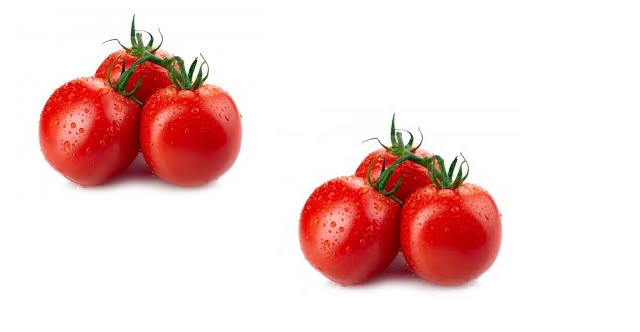
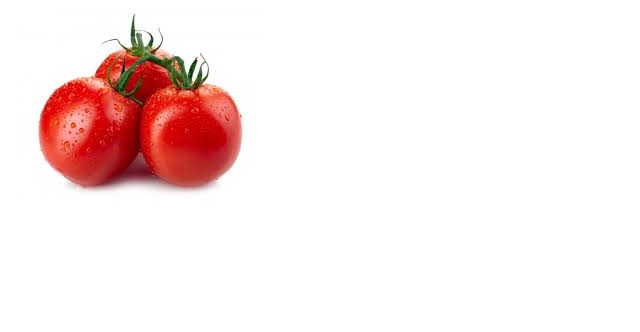
Before and after one commit to miloszbz/scf, a plain HTML site: page index.html in a window 1280 px wide. Shown: the whole page, without its empty margins (0-640 px from the left). Drawn offline with Linux system fonts and the light colour scheme.

Commit message:
index.html

```diff
--- a/index.html
+++ b/index.html
@@ -1,7 +1,2 @@
 <!DOCTYPE html>
-    <img src="pomodoro.jpg" alt="pomidor">
-<html>
-<body>
-  <img src="pomodoro.jpg" alt="pomidor" align="middle">
-</body>
-</html>
+    <img src="pomodoro.jpg" alt="pomidor" align="middle">
```
